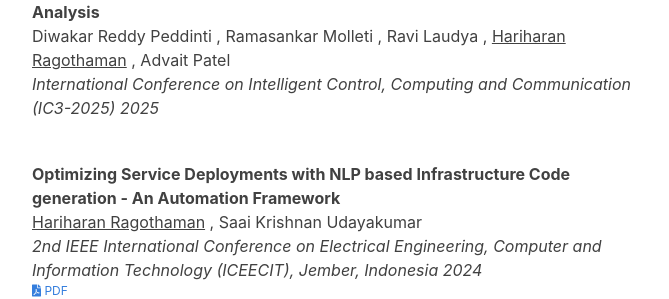
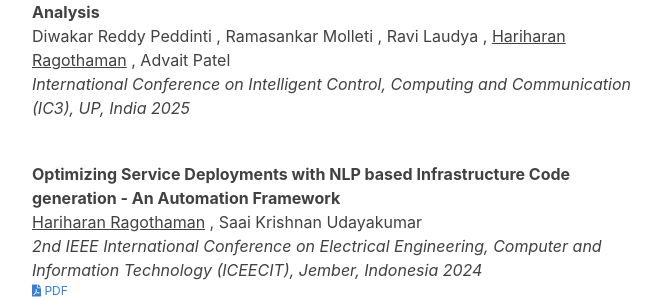
Before and after one commit to hariharanragothaman/hariharanragothaman.github.io, a Jekyll site: the page built from index.md, in a window 1280 px wide and 900 px high, scrolled down 3229 px. Shown: the part 186-485 px from the top of the window, without its empty margins (305-974 px from the left). Built offline with Jekyll 4.4.1, drawn with Linux system fonts in a browser that asks for light colours; nearby versions of some CDN libraries; some web fonts are replaced.

Commit message:
Polishes and Updates

```diff
--- a/_data/publications.yaml
+++ b/_data/publications.yaml
@@ -33,7 +33,7 @@
     - Hariharan Ragothaman
     - Advait Patel
   title: Trends and Metrics in Android Malware Development - A Comprehensive Analysis
-  venue: International Conference on Intelligent Control, Computing and Communication (IC3-2025)
+  venue: International Conference on Intelligent Control, Computing and Communication (IC3), UP, India
   year: 2025
   type: conference
   pdf:
```
